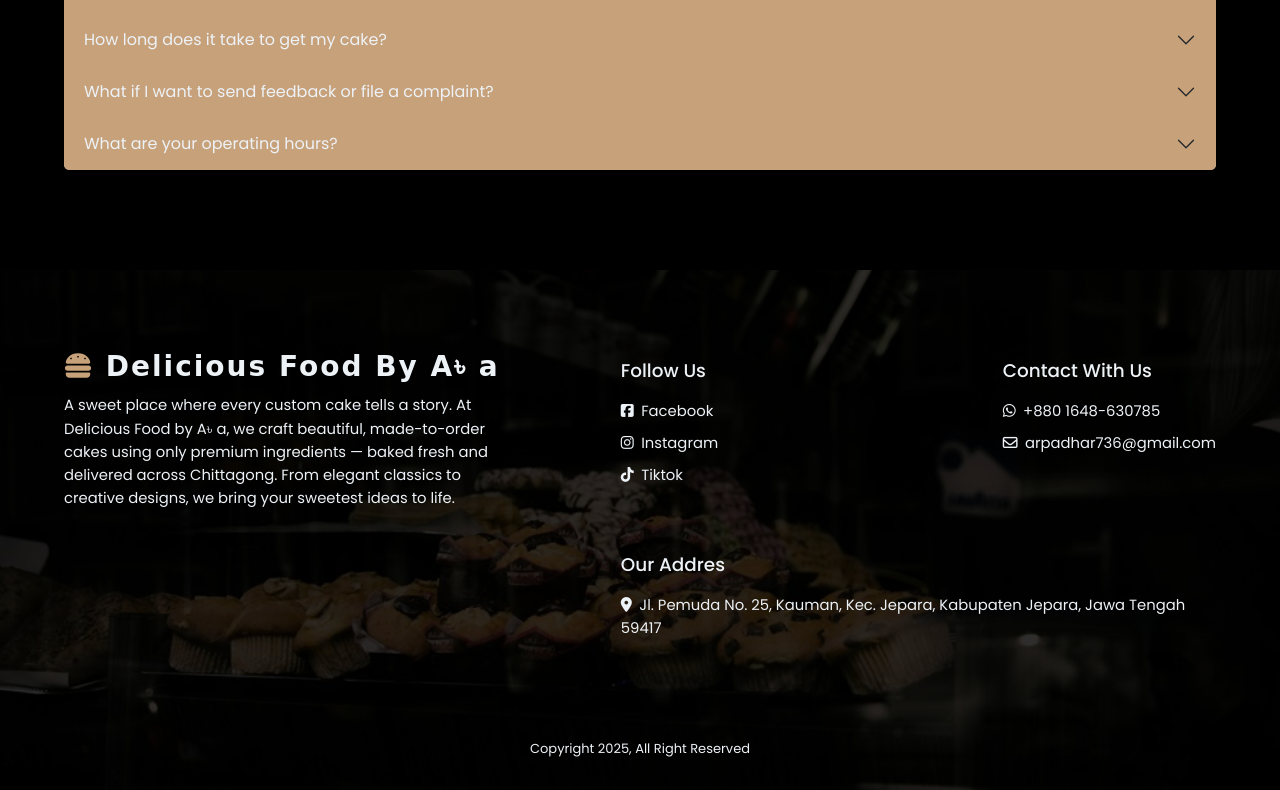
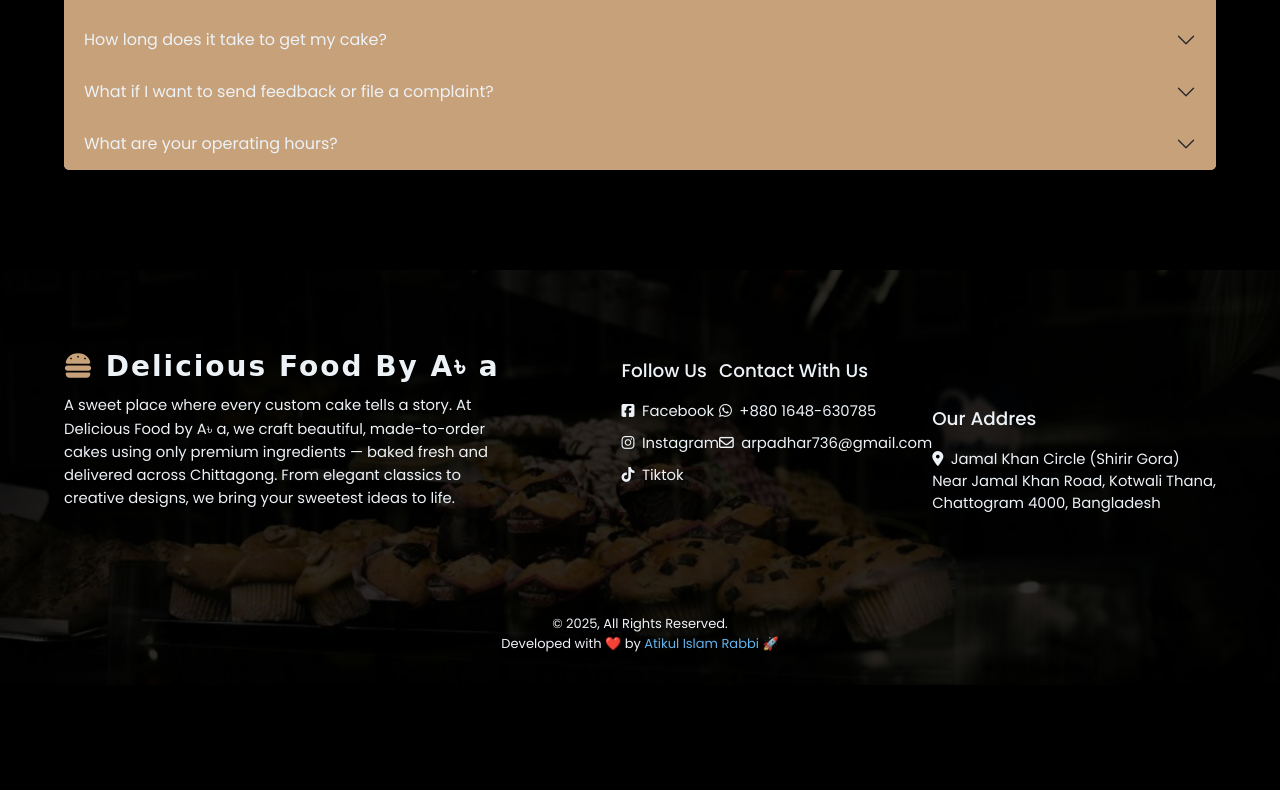
Before and after one commit to Atikulislamx/Delicious-Food-By-Arpa, a plain HTML site: page index.html in a window 1280 px wide. Shown: the part 4679-5469 px from the top of the page. After the commit the page ends 5364 px from the top, so only its background shows below. Drawn offline with nearby package versions, Linux system fonts and the light colour scheme; a web font is replaced by a local one.

Commit message:
Update index.html

```diff
--- a/index.html
+++ b/index.html
@@ -910,18 +910,31 @@
             <section>
               <h3>Our Addres</h3>
               <span
-                ><i class="fas fa-map-marker-alt"></i>&ensp;Jl. Pemuda No. 25,
-                Kauman, Kec. Jepara, Kabupaten Jepara, Jawa Tengah 59417</span
+                ><i class="fas fa-map-marker-alt"></i>&ensp;Jamal Khan Circle (Shirir Gora)<br/>
+    Near Jamal Khan Road, Kotwali Thana,<br/>
+    Chattogram 4000, Bangladesh</span
               >
             </section>
           </div>
         </div>
       </div>
       <div
-        class="text-center copyright"
-        style="color: #edf2f7; margin-top: 4rem"
-      >
-        <p style="font-size: small">Copyright 2025, All Right Reserved</p>
+  class="text-center copyright"
+  style="color: #edf2f7; margin-top: 4rem"
+>
+  <p style="font-size: small">
+    &copy; 2025, All Rights Reserved.<br />
+    Developed with ❤️ by
+    <a
+      href="https://facebook.com/atikulislamx"
+      target="_blank"
+      rel="noopener noreferrer"
+      style="color: #63b3ed; text-decoration: none"
+    >
+      Atikul Islam Rabbi
+    </a>
+    🚀
+  </p>
       </div>
     </div>
     <script src="assets/js/mixitup.min.js"></script>
```
